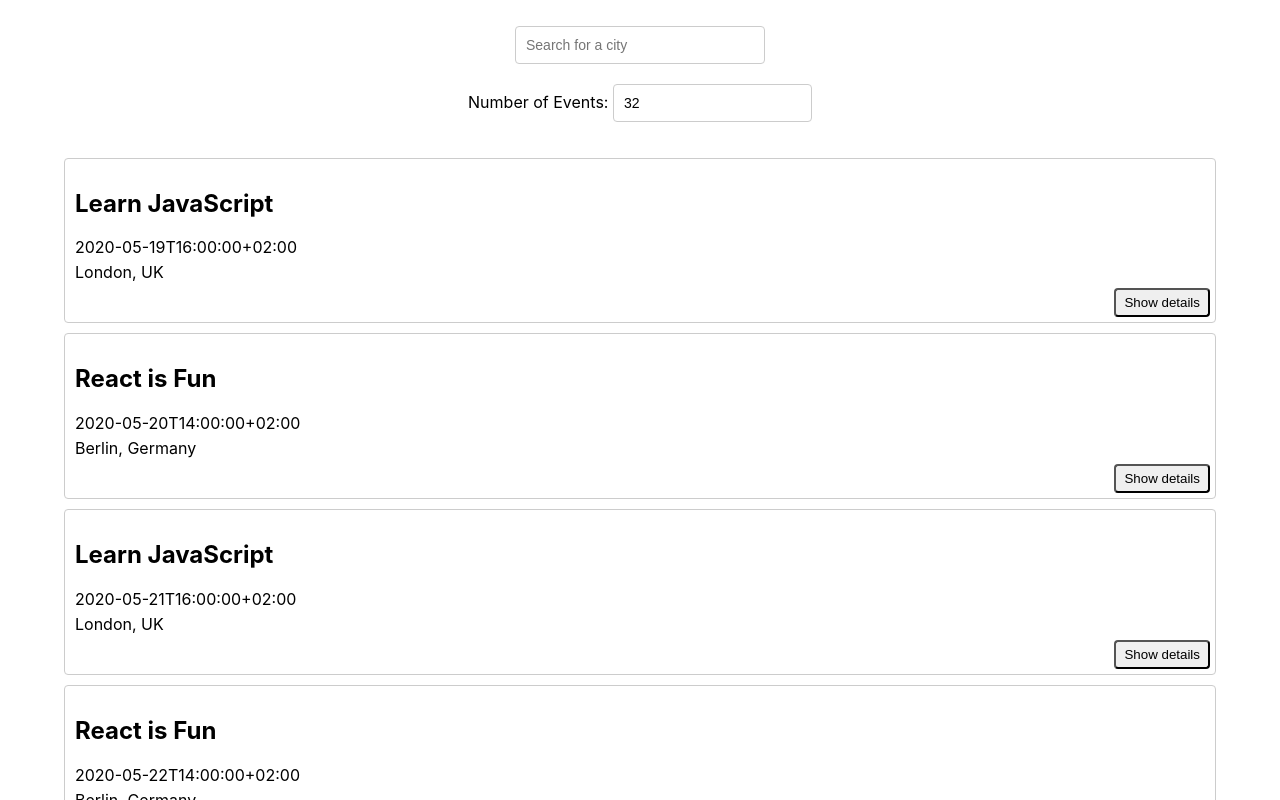
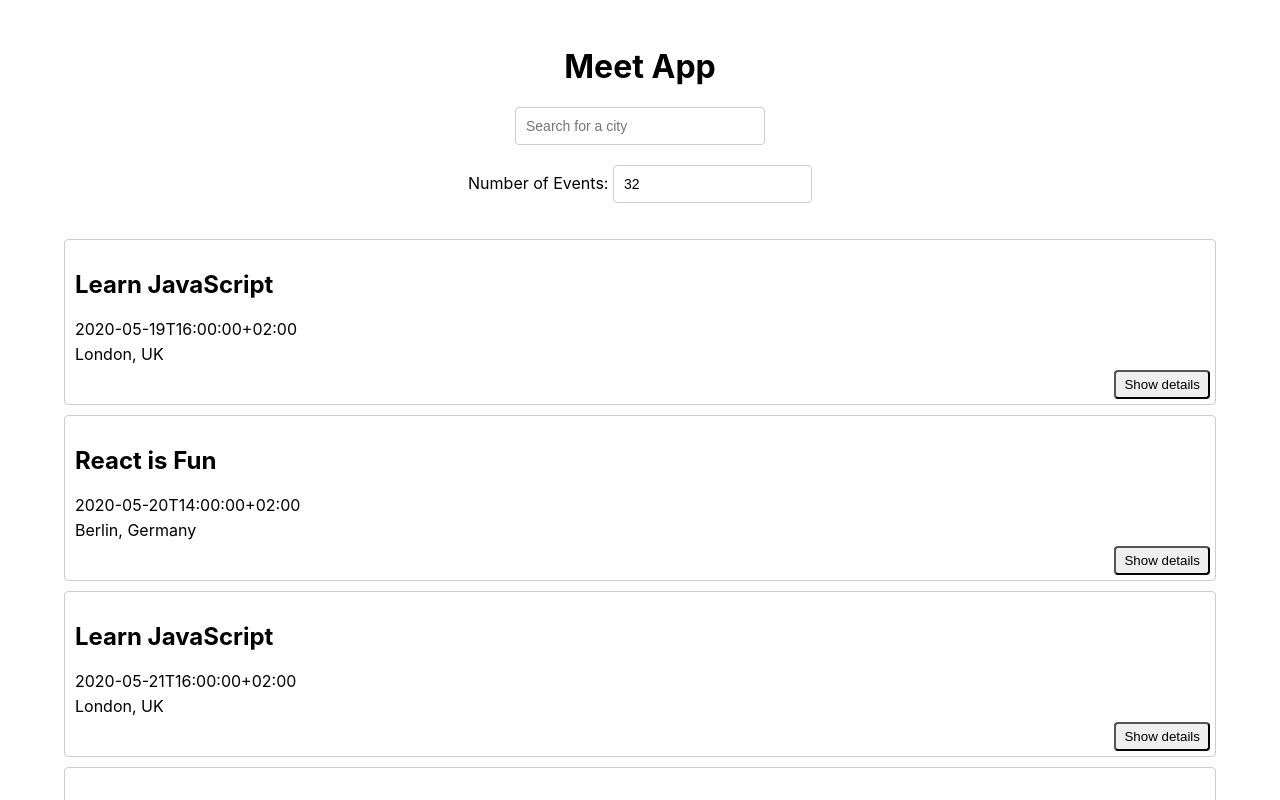
Before and after one commit to Malave615/meet, a React (Create React App) app: page / in a window 1280 px wide. Shown: the top 800 px of the page. Built offline with nearby package versions, Linux system fonts and the light colour scheme; what atatus-spa would draw is missing.

Commit message:
Changed tags from title to h1

```diff
--- a/src/components/CitySearch.js
+++ b/src/components/CitySearch.js
@@ -30,7 +30,7 @@ const CitySearch = ({ allLocations, setCurrentCity }) => {
 
   return (
     <div data-testid="city-search">
-      <title>Meet App</title>
+      <h1>Meet App</h1>
       <input
         type="text"
         className="city"
```
